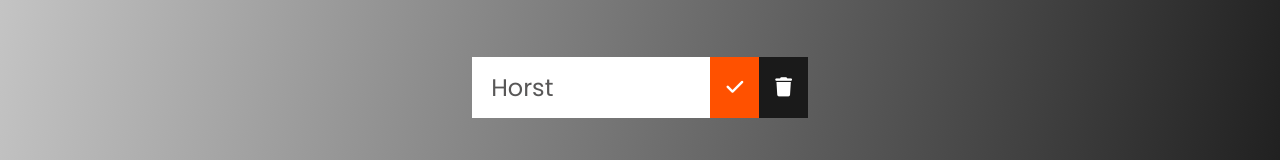
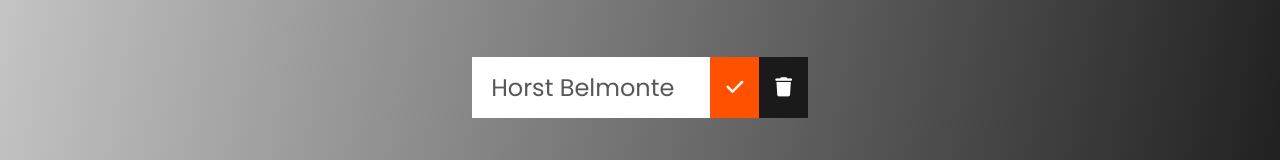
Before and after one commit to hofor27/Final-3.0, a plain HTML site: page index.html in a window 1280 px wide. Shown: the part 367-527 px from the top of the page. Drawn offline with Linux system fonts and the light colour scheme.

Commit message:
Final 3.0a

```diff
--- a/index.html
+++ b/index.html
@@ -36,7 +36,7 @@
         <div class="todo-container">
             <ul class="todo-list">
                 <div class="todo">
-                    <li class="todo-item">Horst</li>
+                    <li class="todo-item">Horst Belmonte</li>
                     <button class="check-btn">
                       <i class="fas fa-check" aria-hidden="true"></i>
                     </button>
```
